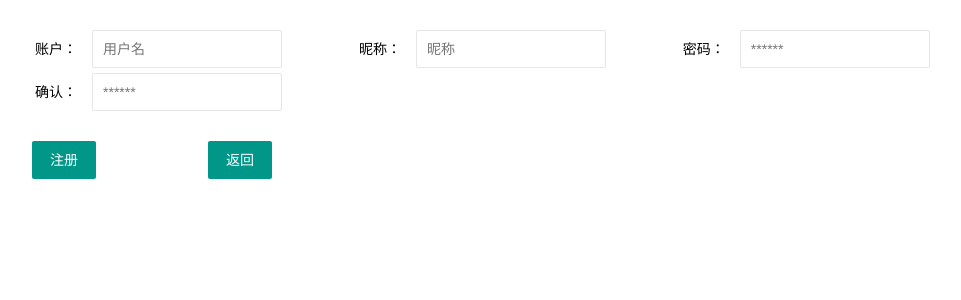
After one commit to shaoshixin/x1822n, a Node server app: template views/web/login/register.html in a window 1280 px wide. The commit adds this page. Shown: the top 300 px of the page, without its empty margins (48-1009 px from the left). Run offline with Node 20, Linux system fonts and the light colour scheme; the template is opened without the code that fills it, so the values that code supplies are empty.

Commit message:
注册界面更新

```diff
--- a/app.js
+++ b/app.js
@@ -28,7 +28,6 @@ app.use(express.static(path.join(__dirname, 'public')));
 app.use('/', index);
 app.use('/users', users);
 app.use('/login',login);
-app.use('/login/register',login);
 
 // catch 404 and forward to error handler
 app.use(function(req, res, next) {
--- a/public/web/js/js.js
+++ b/public/web/js/js.js
@@ -37,7 +37,34 @@ layui.use(['form', 'layer', 'element'], function () {
         // var event = event || window.event;
         // window.event.returnValue = false; // 兼容IE6~8
         // event.preventDefault(); // 兼容标准浏览器
-        layer.alert("注册");
+        layer.open({
+            type:2,
+            title:'注册',
+            content:'login/register',
+            area: ['400px', '500px']
+        });
+
+
+        //layer.alert("注册");
         return false;//layui的阻止表单提交
     });
+    //监听注册提交
+    form.on('submit(btn-register-sub)', function (data) {
+        $.ajax({
+            type: 'POST',
+            url: 'addUser',
+            cache: false,
+            async: false,
+            dataType: 'json',
+            data: data.field
+        }).done(function (res) {
+            if (res.code == 200) {
+                layer.msg('注册成功', {icon: 1});
+                location.href = "/";
+            } else {
+                layer.alert('请检查后重新注册！');
+            }
+        });
+        return false;
+    });
 });
--- a/public/web/stylesheets/style.css
+++ b/public/web/stylesheets/style.css
@@ -28,16 +28,26 @@ html {
   justify-content:center;
   background-color: #f4f8f8;
 }
-/*整个登录界面，背景等*/
-.login-body{
+/*整个注册界面*/
+.login-body,.login-body{
   display: flex;
   flex: 1 0 auto;
   flex-direction: column;
   justify-content:center;
-   align-items:center;
-   background-image: url(http://192.168.10.133:3000/web/images/bg1.jpg);
-   background-size:100% 100%;
-   background-repeat:no-repeat;
+  align-items:center;
+  background-size:100% 100%;
+  background-repeat:no-repeat;
+}
+/*整个登录界面，背景等*/
+.login-body{
+  /*display: flex;*/
+  /*flex: 1 0 auto;*/
+  /*flex-direction: column;*/
+  /*justify-content:center;*/
+   /*align-items:center;*/
+   background-image: url(http://192.168.20.176:3000/web/images/bg1.jpg);
+   /*background-size:100% 100%;*/
+   /*background-repeat:no-repeat;*/
 }
 /*中间的登录小窗口，居中*/
 .login{
--- a/views/web/common/include_footer.html
+++ b/views/web/common/include_footer.html
@@ -6,8 +6,8 @@
             <a href="https://github.com/shaoshixin" target="_blank">GitHub</a></p>
     </div>
 </footer>
-    <script src="http://192.168.10.133:3000/web/layui/layui.all.js"></script>
-    <script src="http://192.168.10.133:3000/web/js/js.js"></script>
+    <script src="http://192.168.20.176:3000/web/layui/layui.all.js"></script>
+    <script src="http://192.168.20.176:3000/web/js/js.js"></script>
 </body>
 
 </html>
--- a/views/web/common/include_header.html
+++ b/views/web/common/include_header.html
@@ -6,8 +6,8 @@
     <meta name="viewport" content="width=device-width, initial-scale=1.0">
     <meta http-equiv="X-UA-Compatible" content="ie=edge">
     <title>X41822N</title>
-    <link href="http://192.168.10.133:3000/web/layui/css/layui.css" rel="stylesheet">
-    <link href="http://192.168.10.133:3000/web/stylesheets/style.css" rel="stylesheet">
+    <link href="http://192.168.20.176:3000/web/layui/css/layui.css" rel="stylesheet">
+    <link href="http://192.168.20.176:3000/web/stylesheets/style.css" rel="stylesheet">
 
 </head>
 
@@ -25,7 +25,7 @@
     </ul>
     <ul class="layui-nav layui-layout-right">
         <li class="layui-nav-item"><a href=""><img
-                src="http://192.168.10.133:3000/web/images/logo.jpg" class="layui-nav-img">我</a>
+                src="http://192.168.20.176:3000/web/images/logo.jpg" class="layui-nav-img">我</a>
             <dl class="layui-nav-child">
                 <dd><a href="javascript:;">修改信息</a></dd>
                 <dd><a href="javascript:;">设置</a></dd>
--- /dev/null
+++ b/views/web/login/register.html
@@ -0,0 +1,51 @@
+<!DOCTYPE html>
+<html lang="en">
+<head>
+    <meta charset="UTF-8">
+    <title></title>
+    <link href="http://192.168.20.176:3000/web/layui/css/layui.css" rel="stylesheet">
+    <link href="http://192.168.20.176:3000/web/stylesheets/style.css" rel="stylesheet">
+</head>
+<body>
+<form class="layui-form layui-form-login" name="register_form" method="post">
+    <div class="layui-form-item">
+        <div class="layui-inline">
+            <label class="layui-form-label">账户： </label>
+            <div class="layui-input-inline">
+                <input type="text" lay-verify="required" name="username" placeholder="用户名"
+                       autocomplete="off" class="layui-input">
+            </div>
+        </div>
+        <div class="layui-inline">
+            <label class="layui-form-label">昵称： </label>
+            <div class="layui-input-inline">
+                <input type="text" lay-verify="required" name="nickname" placeholder="昵称"
+                       autocomplete="off" class="layui-input">
+            </div>
+        </div>
+        <div class="layui-inline">
+            <label class="layui-form-label">密码： </label>
+            <div class="layui-input-inline">
+                <input type="password" name="password" autocomplete="off" placeholder="******"
+                       class="layui-input">
+            </div>
+        </div>
+        <div class="layui-inline">
+            <label class="layui-form-label">确认： </label>
+            <div class="layui-input-inline">
+                <input type="passwordC" name="password" autocomplete="off" placeholder="******"
+                       class="layui-input">
+            </div>
+        </div>
+    </div>
+    <div class="layui-form-item"style="margin-top: 10px">
+        <div class="layui-inline">
+            <button class="layui-btn"style="margin-left: 50px" lay-submit lay-filter="btn-register-sub">注册</button>
+            <button class="layui-btn"style="margin-left: 108px" id="btn-register-back">返回</button>
+        </div>
+    </div>
+</form>
+<script src="http://192.168.20.176:3000/web/layui/layui.all.js"></script>
+<script src="http://192.168.20.176:3000/web/js/js.js"></script>
+</body>
+</html>
--- a/views/web/test.html
+++ b/views/web/test.html
@@ -6,7 +6,7 @@
     <meta name="viewport" content="width=device-width, initial-scale=1, maximum-scale=1">
     <title>Layui-Learning - 学习历程</title>
     <link href="favicon.ico" rel="shortcut icon">
-    <link rel="stylesheet" href="http://192.168.10.133:3000/web/layui/css/layui.css">
+    <link rel="stylesheet" href="http://192.168.20.176:3000/web/layui/css/layui.css">
 </head>
 
 <body class="layui-layout-body">
@@ -115,7 +115,7 @@
             © Layui-Learning - 学习历程
         </div>
     </div>
-    <script src="http://192.168.10.133:3000/web/layui/layui.js"></script>
+    <script src="http://192.168.20.176:3000/web/layui/layui.js"></script>
     <script>
         //JavaScript代码区域
         layui.use(['element', 'layer'], function () {
```
Also changed, not shown: routes/login.js (+23 -0 lines), views/web/login/login.html (+4 -4 lines), views/web/test1.html (+2 -11 lines).
